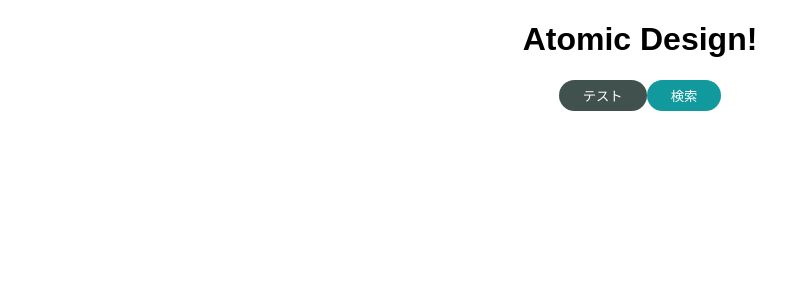
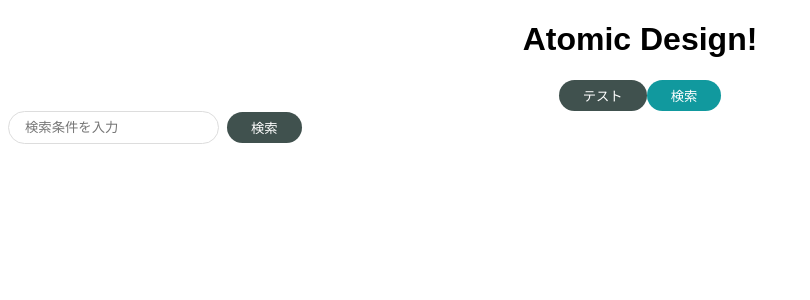
Before and after one commit to atagan-deb/Lesson-Atomic-Design, a React (Create React App) app: page / in a window 1280 px wide. Shown: the top 300 px of the page, without its empty margins (0-810 px from the left). Built offline with nearby package versions, Linux system fonts and the light colour scheme.

Commit message:
moleculesを作成 検索molecules

```diff
--- a/src/App.js
+++ b/src/App.js
@@ -1,5 +1,6 @@
 import { PrimaryButton } from "./components/atoms/buttons/PrimaryButton";
 import { SecondaryButton } from "./components/atoms/buttons/SecondaryButton";
+import { SearchInput } from "./components/molecules/SearchInput";
 import "./styles.css";
 
 export default function App() {
@@ -8,6 +9,7 @@ export default function App() {
       <h1>Atomic Design!</h1>
       <PrimaryButton>テスト</PrimaryButton>
       <SecondaryButton>検索</SecondaryButton>
+      <SearchInput />
     </div>
   );
 }
--- /dev/null
+++ b/src/components/atoms/inputs/Input.jsx
@@ -0,0 +1,13 @@
+import styled from "styled-components";
+
+export const Input = (props) => {
+  const { placeholder = "" } = props;
+  return <SInput type="text" placeholder={placeholder}></SInput>;
+};
+
+const SInput = styled.input`
+  padding: 8px 16px;
+  border: solid #ddd 1px;
+  border-radius: 9999px;
+  outline: none;
+`;
--- /dev/null
+++ b/src/components/molecules/SearchInput.jsx
@@ -0,0 +1,23 @@
+import styled from "styled-components";
+
+import { PrimaryButton } from "../atoms/buttons/PrimaryButton";
+import { Input } from "../atoms/inputs/Input";
+
+export const SearchInput = () => {
+  return (
+    <SContainer>
+      <Input placeholder="検索条件を入力" />
+      <SButtonWapper>
+        <PrimaryButton>検索</PrimaryButton>
+      </SButtonWapper>
+    </SContainer>
+  );
+};
+
+const SContainer = styled.div`
+  display: flex;
+  align-items: center;
+`;
+const SButtonWapper = styled.div`
+  padding-left: 8px;
+`;
```
